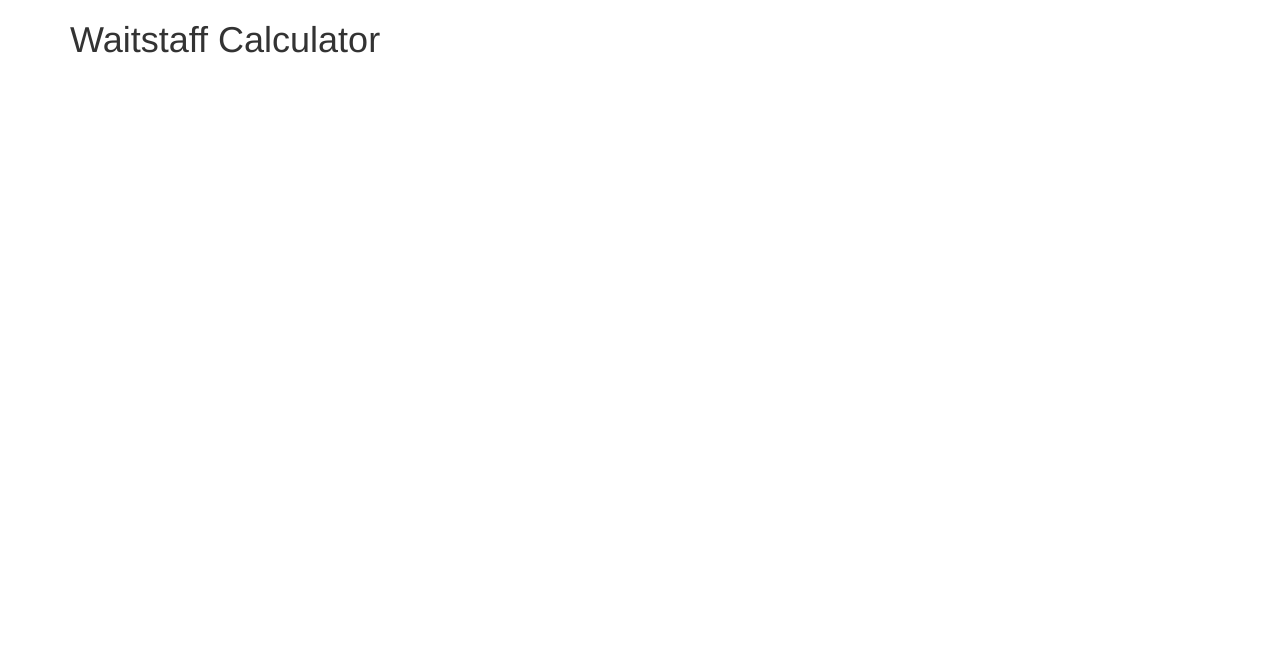
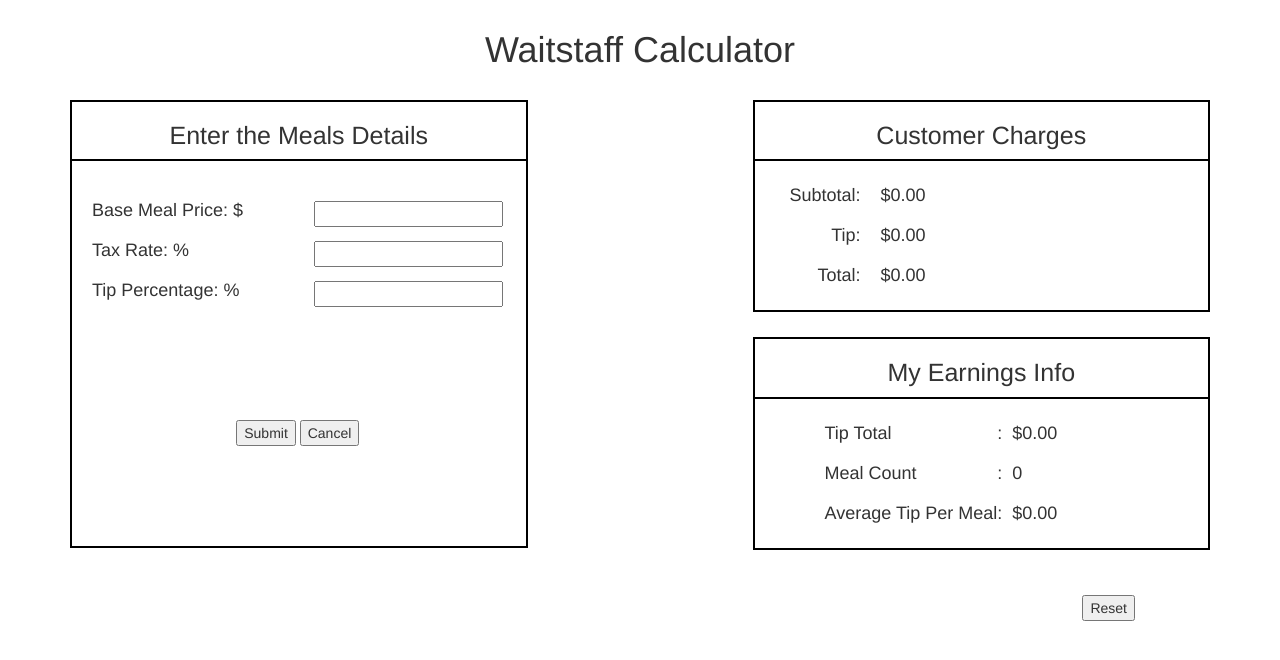
Before and after one commit to blakel11/waitstaff-calculator, a plain HTML site: page index.html in a window 1280 px wide. Drawn offline with Linux system fonts and the light colour scheme; some packages are replaced by stand-ins of ours.

Commit message:
add functionality to submit, calculator, earnings and charges

```diff
--- a/css/main.scss
+++ b/css/main.scss
@@ -0,0 +1,69 @@
+h1 {
+	text-align: center;
+	margin: 30px 0;
+}
+
+h2 {
+	font-size: 25px;
+}
+
+.details, .charges, .earnings {
+	border: 2px black solid;
+}
+
+.details {
+	input {
+		margin-top: 10px;
+	}
+	h4 {
+		margin-left: 20px;
+	}
+
+	.row {
+		padding: 30px 0px 70px;
+	}
+}
+
+.charges {
+	h4 {
+		margin-left: 20px;
+	}
+	table {
+		margin: 15px 0 15px 15px;
+	}
+		td:first-child {
+		float: right;
+	}
+}
+
+.earnings {
+	margin-top: 25px;
+
+	table {
+		margin: 15px 0 15px 70px;
+	}
+		td:first-child span {
+		float: right;
+	}
+	td:nth-child(2) {
+		padding-left: 10px;
+	}
+}
+
+.title {
+	border-bottom: 2px black solid;
+
+	h2 {
+		text-align: center;
+	}
+}
+
+.actionButtons {
+	margin: 100px auto 30px;
+	width: 125px;
+}
+
+.reset {
+	float: right;
+	margin: 45px 90px 0 0;
+}
--- a/index.html
+++ b/index.html
@@ -20,19 +20,98 @@
         <![endif]-->
     	<h1>Waitstaff Calculator</h1>
     	<div class="row">
-    		<div class="col-xs-6">
+    		<div class="col-xs-5">
     			<div class="details">
-
+    				<div class="title">
+    					<h2>Enter the Meals Details</h2>
+    				</div>
+    				<div class="row">
+    					<form name="detailsForm" novalidate ng-submit="submit()">
+    						<div class="clearfix">
+    							<div class="col-xs-6">
+    								<h4>Base Meal Price: $</h4>
+    							</div>
+    							<div class="col-xs-6">
+    								<input type="number" ng-model="calc.basePrice" name="basePrice" required />
+    								<div ng-if="detailsForm.$submitted" ng-messages="detailsForm.basePrice.$error">
+    									<span class="error" ng-message="required">Field is required!</span>
+    									<span class="error" ng-message="number">Please use a Number</span>
+    								</div>
+    							</div>
+    						</div>
+    						<div class="clearfix">
+    							<div class="col-xs-6">
+    								<h4>Tax Rate: %</h4>
+    							</div>
+    							<div class="col-xs-6">
+    								<input type="number" ng-model="calc.taxRate" name="taxRate" required />
+    								<div ng-if="detailsForm.$submitted" ng-messages="detailsForm.taxRate.$error">
+    									<span class="error" ng-message="required">Field is required!</span>
+    									<span class="error" ng-message="number">Please use a Number</span>
+    								</div>
+    							</div>
+    						</div>
+    						<div class="clearfix">
+    							<div class="col-xs-6">
+    								<h4>Tip Percentage: %</h4>
+    							</div>
+    							<div class="col-xs-6">
+    								<input type="number" ng-model="calc.tip" name="tip" required />
+    								<div ng-if="detailsForm.$submitted" ng-messages="detailsForm.tip.$error">
+    									<span class="error" ng-message="required">Field is required!</span>
+    									<span class="error" ng-message="number">Please use a Number</span>
+    								</div>
+    							</div>
+    						</div>
+    						<div class="clearfix actionButtons">
+    							<input type="submit" name="submit" />
+    							<button type="button" ng-click="cancel()">Cancel </button>
+    						</div>
+    					</form>
+    				</div>
     			</div>
     		</div>
-    		<div class="col-xs-6">
+    		<div class="col-xs-5 col-xs-offset-2">
     			<div class="charges">
-
+    				<div class="title">
+    					<h2>Customer Charges</h2>
+    				</div>
+    				<table>
+    					<tr>
+    						<td><h4>Subtotal:</h4></td>
+    						<td><h4>{{metrics.subTotal || 0 | currency}}</h4></td>
+    					</tr>
+    					<tr>
+    						<td><h4>Tip:</h4></td>
+    						<td><h4>{{metrics.tip || 0 | currency}}</h4></td>
+    					</tr>
+    					<tr>
+    						<td><h4>Total:</h4></td>
+    						<td><h4>{{metrics.subTotal + metrics.tip || 0 | currency}}</h4></td>
+    					</tr>
+    				</table>
     			</div>
     			<div class="earnings">
-
+    				<div class="title">
+    					<h2>My Earnings Info</h2>
+    				</div>
+    				<table>
+    					<tr>
+    						<td><h4>Tip Total<span>:</span></h4></td>
+    						<td><h4>{{metrics.tipTotal || 0 | currency}}</h4></td>
+    					</tr>
+    					<tr>
+    						<td><h4>Meal Count<span>:</span></h4></td>
+    						<td><h4>{{metrics.mealCount || 0 | number}}</h4></td>
+    					</tr>
+    					<tr>
+    						<td><h4>Average Tip Per Meal<span>:</span></h4></td>
+    						<td><h4>{{(metrics.tipTotal / metrics.mealCount) || 0 | currency}}</h4></td>
+    					</tr>
+    				</table>
     			</div>
     		</div>
+    		<button class="reset" ng-click="reset()">Reset</button>
     	</div>
 		<footer>
     	</footer>
--- a/js/main.js
+++ b/js/main.js
@@ -1,4 +1,33 @@
 angular.module('myApp',['ngMessages'])
 	.controller('MyCtrl', ['$scope', function($scope){
+		$scope.metrics = {
+			subTotal : null,
+			tip : null,
+			tipTotal : null,
+			mealCount : null
+		};
 
+		$scope.calc = {};
+
+		$scope.submit = function(){
+			if($scope.detailsForm.$valid) {
+				console.log('This is valid');
+				$scope.metrics.subTotal = $scope.calc.basePrice * (1 + ($scope.calc.taxRate/100));
+				$scope.metrics.tip = $scope.calc.basePrice * ($scope.calc.tip/100);
+
+				$scope.metrics.tipTotal += $scope.calc.basePrice * ($scope.calc.tip/100);
+				$scope.metrics.mealCount ++;
+
+				$scope.calc = {};
+			} else {
+				console.log('This is invalid');
+			}
+		};
+		$scope.cancel = function(){
+			console.log('cancel');
+			$scope.calc = {};
+		};
+		$scope.reset = function(){
+
+		};
 	}]);
```
Also changed, not shown: css/main.css, 1 other file.
